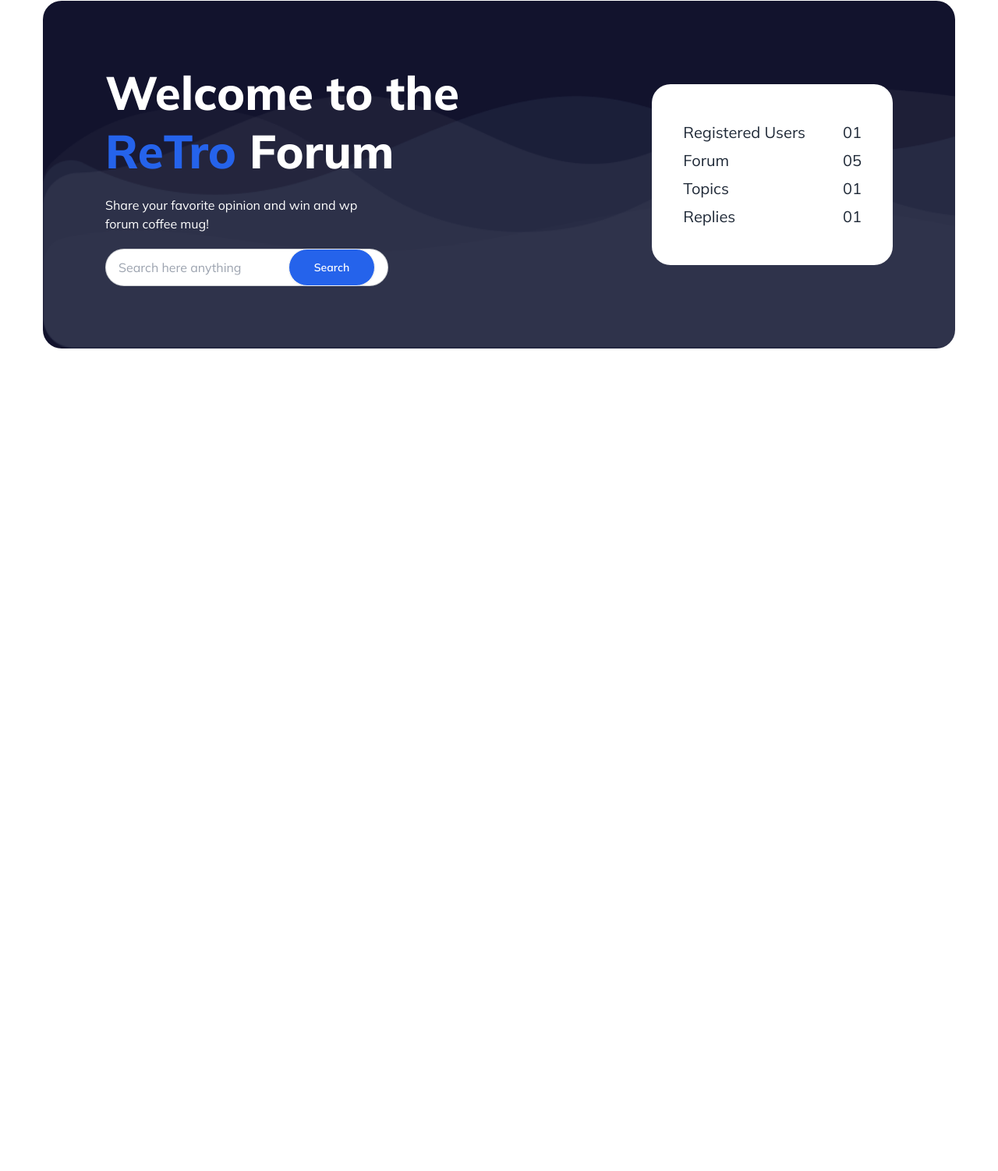
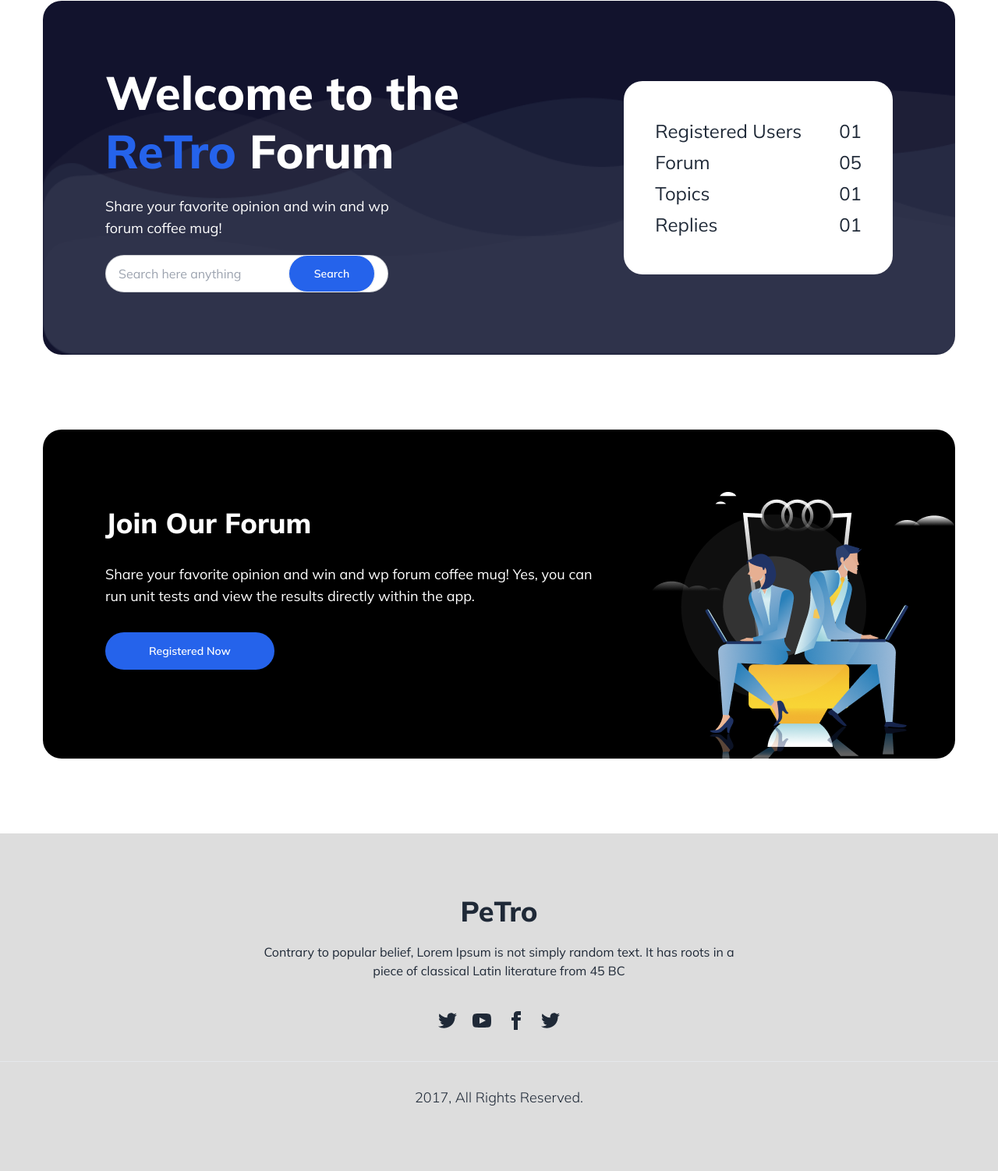
Before and after one commit to RUHULAMIN2024/A6, a plain HTML site: page index.html in a window 1280 px wide. Shown: the part 103-1605 px from the top of the page at 78% size. Before the commit the page ends 800 px from the top, so only its background shows below. Drawn offline with nearby package versions, Linux system fonts and the light colour scheme.

```diff
--- a/index.html
+++ b/index.html
@@ -5,6 +5,9 @@
     <meta http-equiv="X-UA-Compatible" content="IE=edge">
     <meta name="viewport" content="width=device-width, initial-scale=1.0">
     <title>assignment_6</title>
+
+    <!-- <link rel="stylesheet" href="https://cdnjs.cloudflare.com/ajax/libs/font-awesome/6.5.1/css/all.min.css" integrity="sha512-DTOQO9RWCH3ppGqcWaEA1BIZOC6xxalwEsw9c2QQeAIftl+Vegovlnee1c9QX4TctnWMn13TZye+giMm8e2LwA==" crossorigin="anonymous" referrerpolicy="no-referrer" /> -->
+
 
     <link rel="preconnect" href="https://fonts.googleapis.com">
     <link rel="preconnect" href="https://fonts.gstatic.com" crossorigin>
@@ -16,7 +19,6 @@
     <style>
         body{
             font-family: "Mulish", sans-serif;
-
 
         }
         header, main {
@@ -61,14 +63,14 @@
                 <div class="text-white">
                     <h1 class="text-6xl leading-tight font-extrabold">Welcome to the <br>
                         <span class="text-blue-600">ReTro</span> Forum</h1>
-                    <p class="my-5">Share your favorite opinion and win and wp <br>
+                    <p class="my-5 text-lg">Share your favorite opinion and win and wp <br>
                         forum coffee mug!</p>
                     <label class="input input-bordered rounded-full md:w-[80%] flex items-center gap-2">
                         <input type="text" class="grow" placeholder="Search here anything" />
                         <button class="btn px-8 rounded-full text-white bg-blue-600">Search</button>
                     </label>
                 </div>
-                <div class="bg-white rounded-3xl text-xl p-10">
+                <div class="bg-white rounded-3xl text-2xl p-10">
                     <div class="flex gap-12 my-2 justify-between">
                         <p>Registered Users</p>
                         <p>01</p>
@@ -88,9 +90,38 @@
                 </div>
             </div>
         </section>
+
     </header>
     <main>
 
+
+
+        <section class="flex flex-col md:flex-row justify-between gap-10 rounded-3xl my-24 pt-20 md:pl-20 text-white bg-black">
+            <div>
+                <h2 class="text-4xl mt-5 font-extrabold">Join Our Forum</h2>
+                <p class="my-8 text-lg">Share your favorite opinion and win and wp forum coffee mug! Yes, you can <br>
+                    run unit tests and view the results directly within the app.</p>
+                <button class="btn px-14 rounded-full border-none text-white bg-blue-600">Registered Now</button>
+            </div>
+            <img src="images/joinforum.png" alt="">
+        </section>
     </main>
+    <footer class="bg-[#ddd] py-20">
+        <div class="container mx-auto">
+            <div class="text-center">
+                <h2 class="text-4xl font-extrabold mb-5">PeTro</h2>
+                <p>Contrary to popular belief, Lorem Ipsum is not simply random text. It has roots in a <br>
+                    piece of classical Latin literature from 45 BC</p>
+                <div class="flex justify-center my-10 gap-5">
+                    <a><svg xmlns="http://www.w3.org/2000/svg" width="24" height="24" viewBox="0 0 24 24" class="fill-current"><path d="M24 4.557c-.883.392-1.832.656-2.828.775 1.017-.609 1.798-1.574 2.165-2.724-.951.564-2.005.974-3.127 1.195-.897-.957-2.178-1.555-3.594-1.555-3.179 0-5.515 2.966-4.797 6.045-4.091-.205-7.719-2.165-10.148-5.144-1.29 2.213-.669 5.108 1.523 6.574-.806-.026-1.566-.247-2.229-.616-.054 2.281 1.581 4.415 3.949 4.89-.693.188-1.452.232-2.224.084.626 1.956 2.444 3.379 4.6 3.419-2.07 1.623-4.678 2.348-7.29 2.04 2.179 1.397 4.768 2.212 7.548 2.212 9.142 0 14.307-7.721 13.995-14.646.962-.695 1.797-1.562 2.457-2.549z"></path></svg></a>
+                    <a><svg xmlns="http://www.w3.org/2000/svg" width="24" height="24" viewBox="0 0 24 24" class="fill-current"><path d="M19.615 3.184c-3.604-.246-11.631-.245-15.23 0-3.897.266-4.356 2.62-4.385 8.816.029 6.185.484 8.549 4.385 8.816 3.6.245 11.626.246 15.23 0 3.897-.266 4.356-2.62 4.385-8.816-.029-6.185-.484-8.549-4.385-8.816zm-10.615 12.816v-8l8 3.993-8 4.007z"></path></svg></a>
+                    <a><svg xmlns="http://www.w3.org/2000/svg" width="24" height="24" viewBox="0 0 24 24" class="fill-current"><path d="M9 8h-3v4h3v12h5v-12h3.642l.358-4h-4v-1.667c0-.955.192-1.333 1.115-1.333h2.885v-5h-3.808c-3.596 0-5.192 1.583-5.192 4.615v3.385z"></path></svg></a>
+                    <a><svg xmlns="http://www.w3.org/2000/svg" width="24" height="24" viewBox="0 0 24 24" class="fill-current"><path d="M24 4.557c-.883.392-1.832.656-2.828.775 1.017-.609 1.798-1.574 2.165-2.724-.951.564-2.005.974-3.127 1.195-.897-.957-2.178-1.555-3.594-1.555-3.179 0-5.515 2.966-4.797 6.045-4.091-.205-7.719-2.165-10.148-5.144-1.29 2.213-.669 5.108 1.523 6.574-.806-.026-1.566-.247-2.229-.616-.054 2.281 1.581 4.415 3.949 4.89-.693.188-1.452.232-2.224.084.626 1.956 2.444 3.379 4.6 3.419-2.07 1.623-4.678 2.348-7.29 2.04 2.179 1.397 4.768 2.212 7.548 2.212 9.142 0 14.307-7.721 13.995-14.646.962-.695 1.797-1.562 2.457-2.549z"></path></svg></a>
+                  </div>
+                  <hr>
+                  <p class="text-lg mt-8 font-light">2017, All Rights Reserved.</p>
+            </div>
+        </div>
+    </footer>
 </body>
 </html>
```
Also changed, not shown: images/joinforum.png (added).
